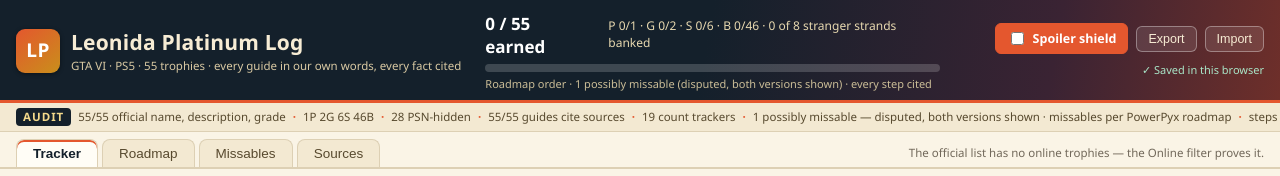
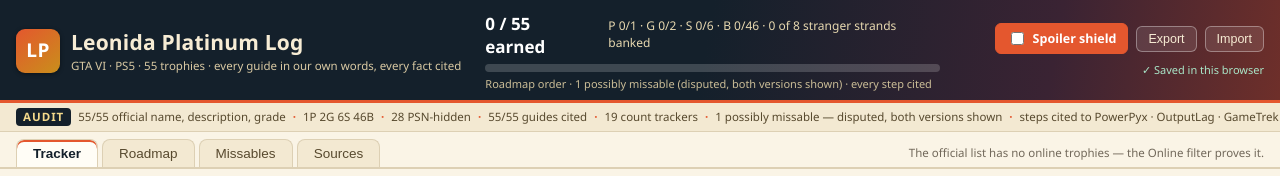
Before and after one commit to qmyCode/leonida-trophy-guide, a plain HTML site: page app/index.html in a window 1280 px wide. Shown: the top 176 px of the page. Drawn offline with Linux system fonts and the light colour scheme.

Commit message:
Add files via upload

```diff
--- a/app/index.html
+++ b/app/index.html
@@ -33,10 +33,10 @@
   <span>55/55 official name, description, grade</span><i>·</i>
   <span>1P 2G 6S 46B</span><i>·</i>
   <span>28 PSN-hidden</span><i>·</i>
-  <span>55/55 guides cite sources</span><i>·</i>
+  <span>55/55 guides cited</span><i>·</i>
   <span>19 count trackers</span><i>·</i>
-  <span>1 possibly missable — disputed, both versions shown · missables per PowerPyx roadmap</span><i>·</i>
-  <span>steps cited to PowerPyx · OutputLag · GameTrek — read 21 Nov 2026</span>
+  <span>1 possibly missable — disputed, both versions shown</span><i>·</i>
+  <span>steps cited to PowerPyx · OutputLag · GameTrek</span>
 </div>
 <nav id="view-tabs">
   <button type="button" data-view="tracker" class="tab active">Tracker</button>
```
